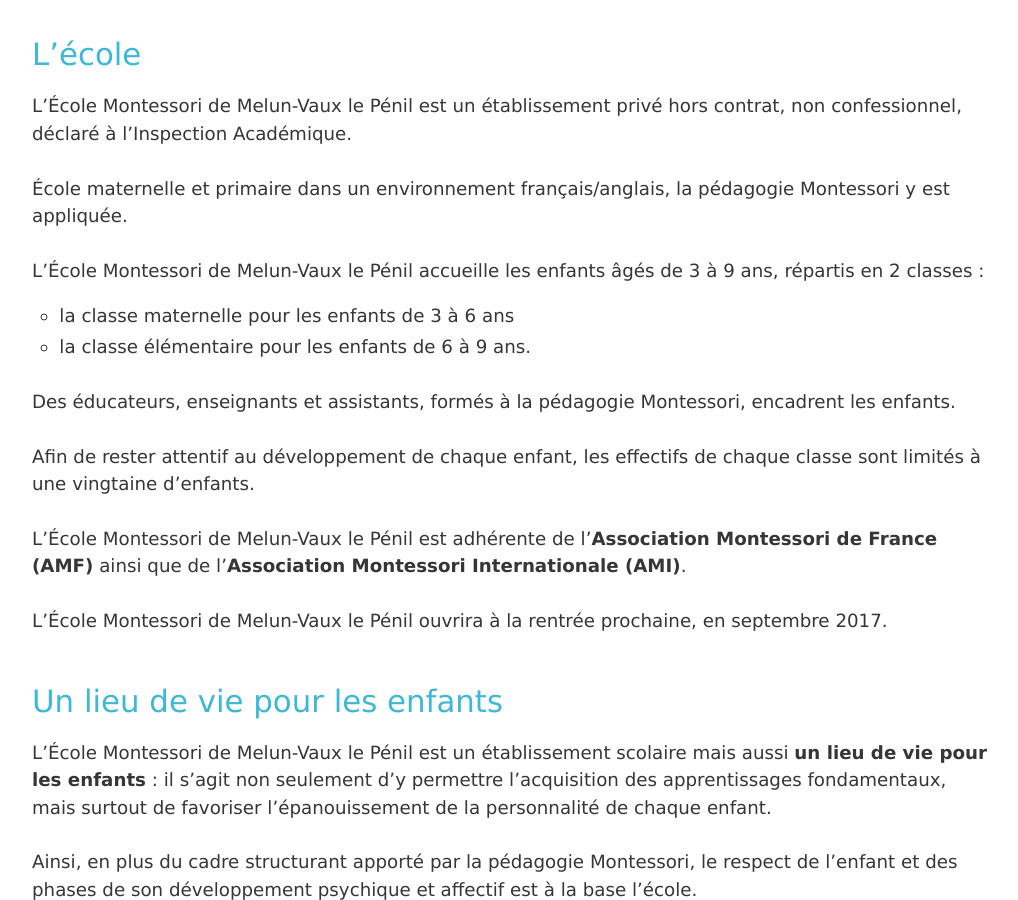
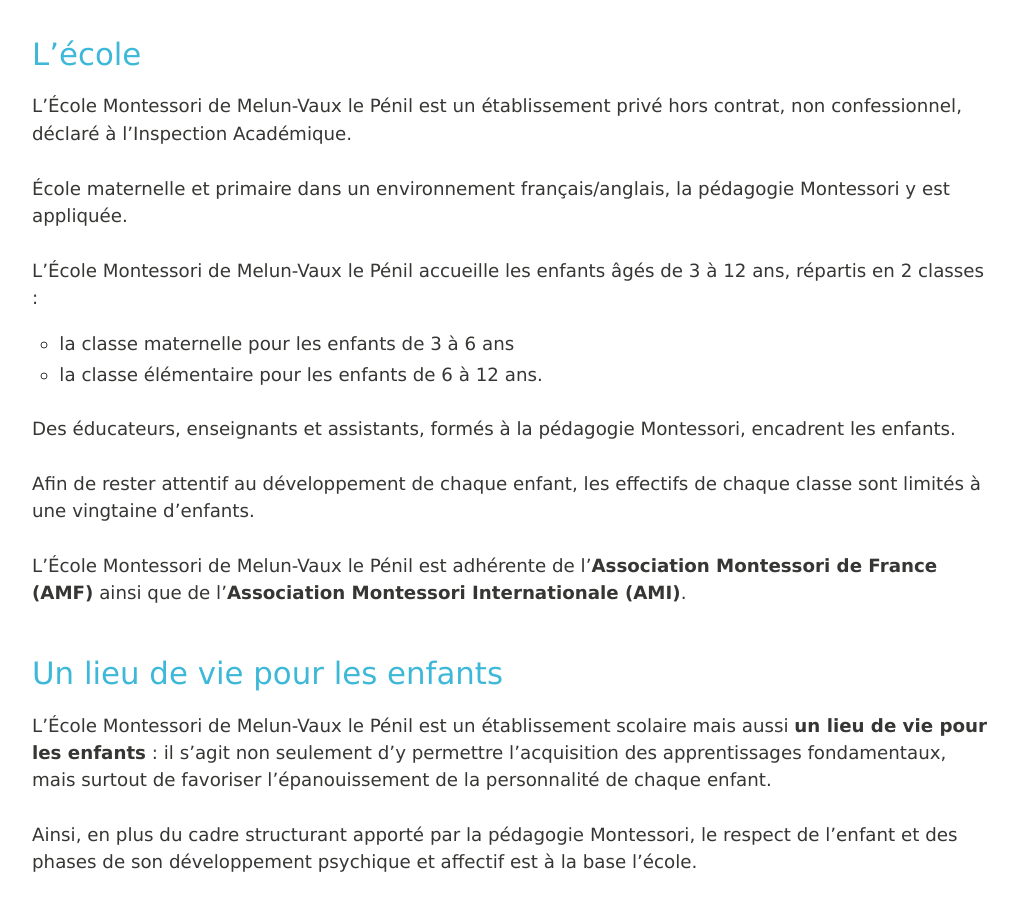
Before and after one commit to montessori-melun/montessori-melun.github.io, a Jekyll site: the page built from ecole/presentation.md, in a window 1280 px wide and 900 px high, scrolled down 538 px. Shown: the whole window, without its empty margins (128-1146 px from the left). Built offline with Jekyll 4.4.1, drawn with Linux system fonts in a browser that asks for light colours.

Commit message:
Update presentation.md

```diff
--- a/ecole/presentation.md
+++ b/ecole/presentation.md
@@ -8,17 +8,15 @@ L'École Montessori de Melun-Vaux le Pénil est un établissement privé hors co
 
 École maternelle et primaire dans un environnement français/anglais, la pédagogie Montessori y est appliquée.
 
-L'École Montessori de Melun-Vaux le Pénil accueille les enfants âgés de 3 à 9 ans, répartis en 2 classes :
+L'École Montessori de Melun-Vaux le Pénil accueille les enfants âgés de 3 à 12 ans, répartis en 2 classes :
 -  la classe maternelle pour les enfants de 3 à 6 ans
--  la classe élémentaire pour les enfants de 6 à 9 ans.
+-  la classe élémentaire pour les enfants de 6 à 12 ans.
 
 Des éducateurs, enseignants et assistants, formés à la pédagogie Montessori, encadrent les enfants.
 
 Afin de rester attentif au développement de chaque enfant, les effectifs de chaque classe sont limités à une vingtaine d'enfants.
 
 L'École Montessori de Melun-Vaux le Pénil est adhérente de l’**Association Montessori de France (AMF)** ainsi que de l’**Association Montessori Internationale (AMI)**.
-
-L'École Montessori de Melun-Vaux le Pénil ouvrira à la rentrée prochaine, en septembre 2017.
 
 # Un lieu de vie pour les enfants
 
```
